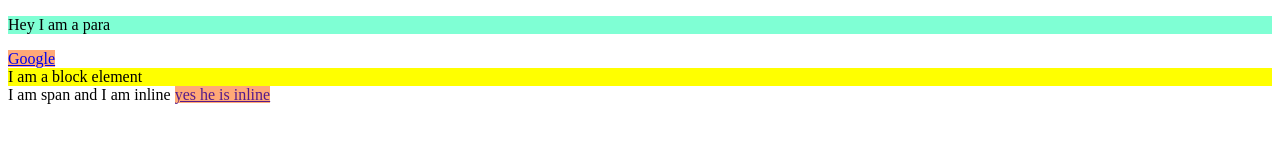
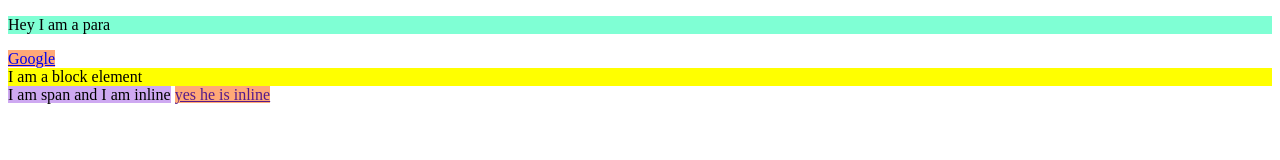
Before and after one commit to CodingWithAli/Learning-Web-Development, a plain HTML site: page 6. Inline & Block Elements in HTML/index.html in a window 1280 px wide. Drawn offline with Linux system fonts and the light colour scheme.

Commit message:
6. Inline & Block Elements in HTML

```diff
--- a/6. Inline & Block Elements in HTML/style.css
+++ b/6. Inline & Block Elements in HTML/style.css
@@ -9,3 +9,7 @@ a{
 div{
     background-color: yellow;
 }
+
+span{
+    background-color: rgb(206, 169, 241);
+}
```
